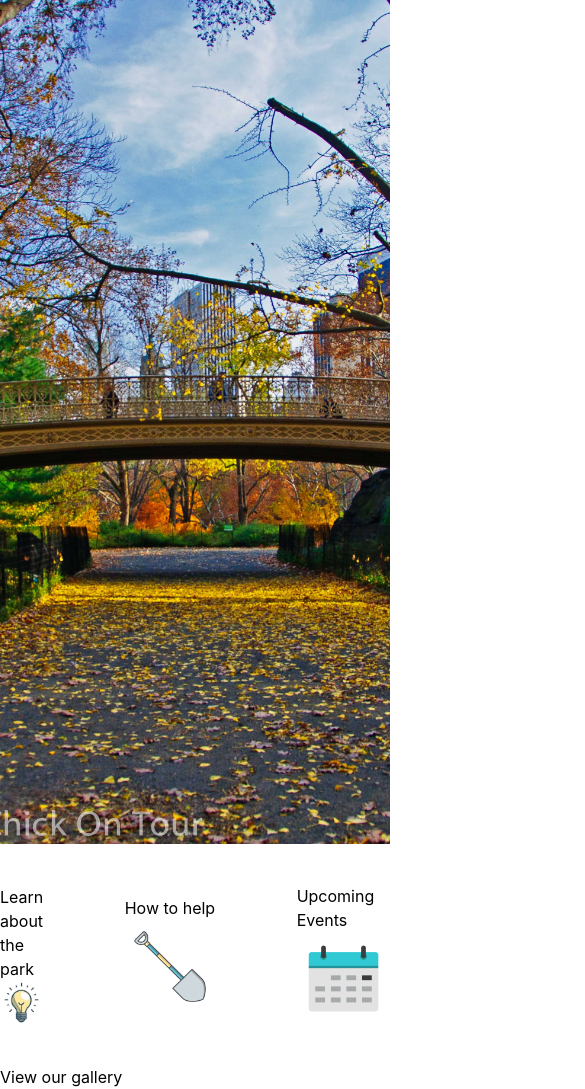
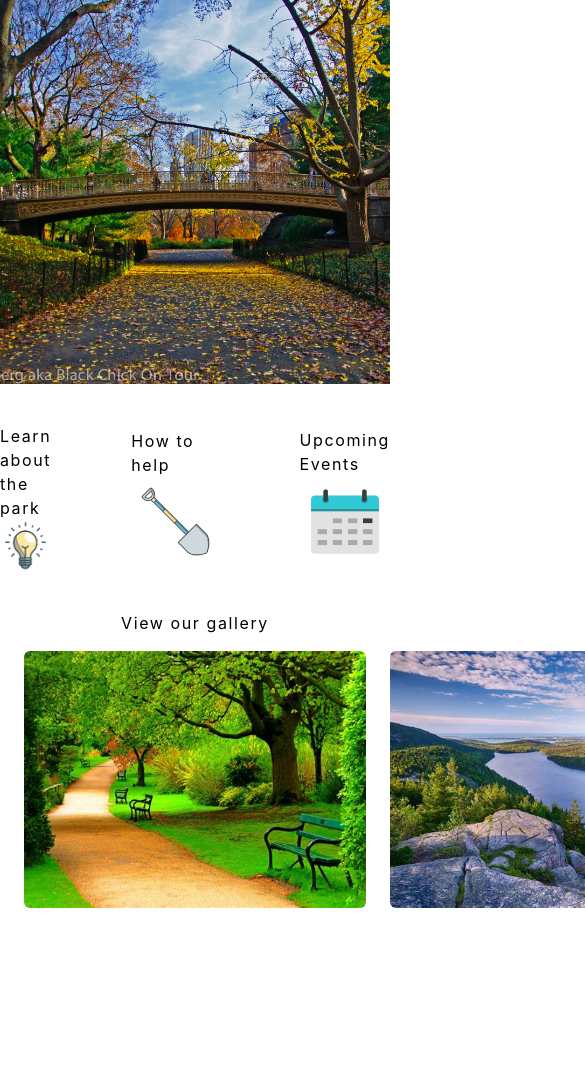
Before and after one commit to JosephBergmann/columbussquarepark, a React (Create React App) app in the folder frontend/: page / in a window 390 px wide. Shown: the top 1089 px of the page, 585 px wide, since content can reach past the window. After the commit the page ends 908 px from the top, so only its background shows below. Built offline with nearby package versions, Linux system fonts and the light colour scheme.

Commit message:
computer widths home page layouts, not mobile friendly

```diff
--- a/frontend/src/components/Home/GalleryPreview.js
+++ b/frontend/src/components/Home/GalleryPreview.js
@@ -10,15 +10,17 @@ import img7 from './gallery_images/image_7.jpeg'
 
 export default function GalleryPreview() {
 
-    [img1, img2, img3, img4, img5, img6, img7].map(image => {
+    const imageMap = [img1, img2, img3, img4, img5, img6, img7].map(image => {
         return (
+            <>
             <ImageCard image={image}/>
+            </>
         )
     })
 
     return (
         <>
-
+            {imageMap}
         </>
     )
 }
--- a/frontend/src/components/Home/index.js
+++ b/frontend/src/components/Home/index.js
@@ -6,27 +6,31 @@ import GalleryPreview from './GalleryPreview'
 
 export default function Home() {
 
+    const subHeaderClass = 'text-align-center tracking-widest xxs:text-lg xs:text-lg sm:text-xl md:text-2xl lg:w-3xl xl:4xl'
+
     return (
         <>
-            <div class="bg-cover bg-center h-screen" style={{ backgroundImage: `url(${parkPhoto})` }}>
+            <div class="bg-cover bg-center min-h-96" style={{ backgroundImage: `url(${parkPhoto})` }}>
             </div>
             <div className='flex items-center justify-around gap-20 my-10'>
                 <div className='flex flex-col items-center'>
-                    <span>Learn about the park</span>
-                    <img className="sm:w-20 md:w-36 lg:w-52 xl:w-70" src={lightbuld}/>
+                    <span className={subHeaderClass} >Learn about the park</span>
+                    <img className="sm:w-10 md:w-16 lg:w-20 xl:w-32" src={lightbuld}/>
                 </div>
                 <div className='flex flex-col items-center'>
-                    <span>How to help</span>
-                    <img className="sm:w-20 md:w-36 lg:w-52 xl:w-70" src={shovel}/>
+                    <span className={subHeaderClass} >How to help</span>
+                    <img className="sm:w-10 md:w-16 lg:w-20 xl:w-32" src={shovel}/>
                 </div>
                 <div className='flex flex-col items-center'>
-                    <span>Upcoming Events</span>
-                    <img className="sm:w-20 md:w-36 lg:w-52 xl:w-70" src={calendar}/>
+                    <span className={subHeaderClass} >Upcoming Events</span>
+                    <img className="sm:w-10 md:w-16 lg:w-20 xl:w-32" src={calendar}/>
                 </div>
             </div>
-            <div className=''>
-                <span>View our gallery</span>
-                <GalleryPreview />
+            <div className='flex flex-col gap-4 mx-6 items-center'>
+                <span className={subHeaderClass}>View our gallery</span>
+                <div className='flex justify-around gap-6'>
+                    <GalleryPreview />
+                </div>
             </div>
         </>
     )
--- a/frontend/src/components/ImageCard/index.js
+++ b/frontend/src/components/ImageCard/index.js
@@ -5,7 +5,7 @@ export default function ImageCard({image}) {
 
     return (
         <>
-            <img src={image}/>
+            <img className='xxs:min-w-5 xs:min-w-10 sm:min-w-20 md:w-36 lg:w-52 xl:min-w-70 rounded-md' src={image}/>
         </>
     )
 }
```
